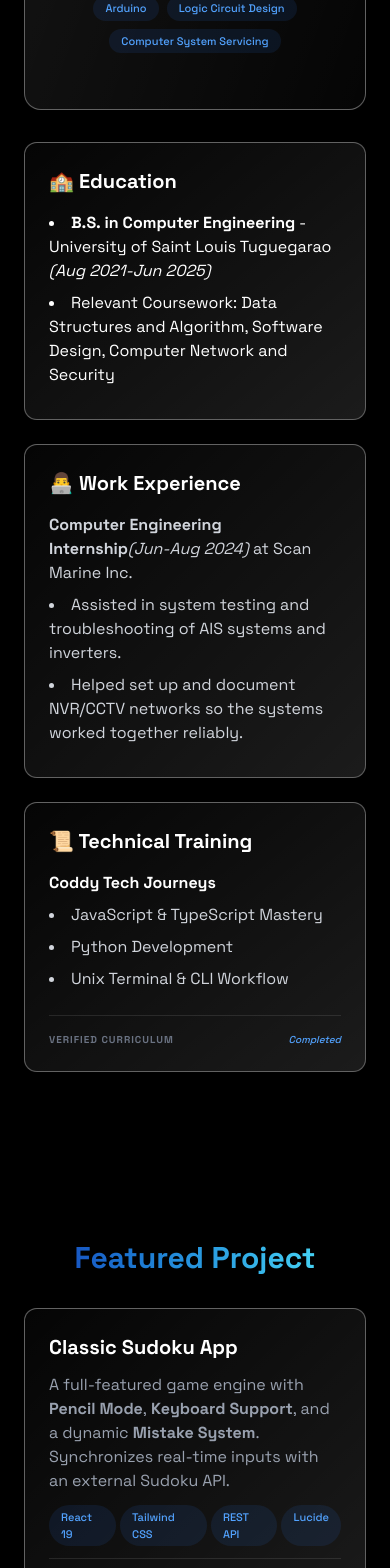
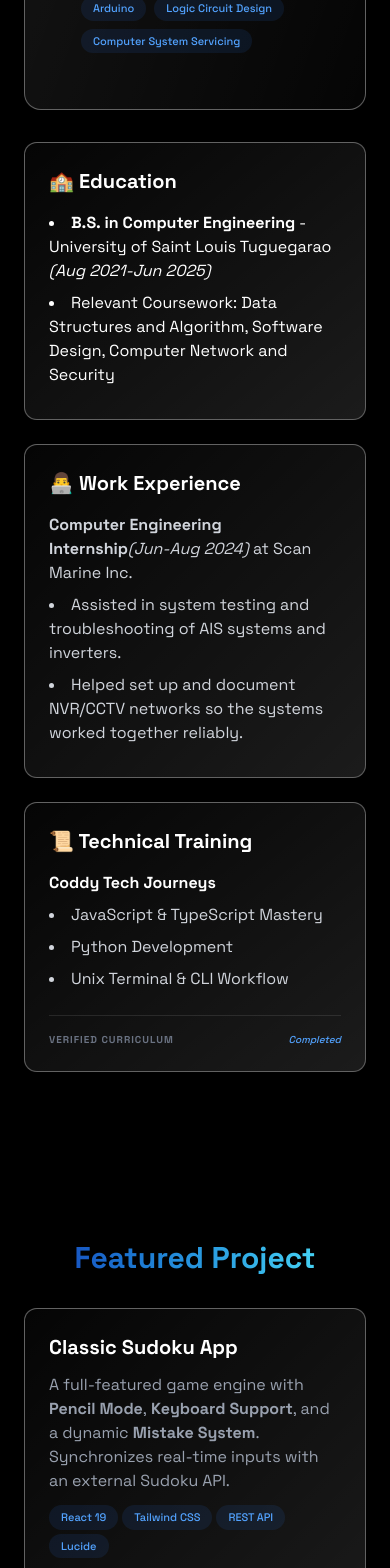
Before and after one commit to ShiroKishi27/react-portfolio, a React (Vite) app: page / in a window 390 px wide. Shown: the part 1932-3500 px from the top of the page. Built offline with nearby package versions, Linux system fonts and the light colour scheme; no server answers.

Commit message:
fix: improve layout classes for SkillsCard component

```diff
--- a/src/components/ProjectsCard.jsx
+++ b/src/components/ProjectsCard.jsx
@@ -20,7 +20,7 @@ function ProjectCardDescription({ children }) {
 
 function ProjectCardSkills({ skills }) {
   return (
-    <div className="flex gap-1">
+    <div className="flex flex-wrap gap-1">
       {skills.map((item, key) => (
         <SkillsBadge key={key} label={item} />
       ))}
--- a/src/components/sections/About.jsx
+++ b/src/components/sections/About.jsx
@@ -68,8 +68,8 @@ function About() {
               </SkillsCard>
               <SkillsCard
                 title="Engineering Fundamentals"
-                className="col-span-1 justify-self-center text-center md:col-span-2"
-                divClassName="justify-center"
+                className="col-span-1 md:col-span-2 md:justify-self-center"
+                divClassName="md:justify-center"
               >
                 {otherSkills.map((skills, index) => (
                   <SkillsBadge key={index} label={skills} />
```
